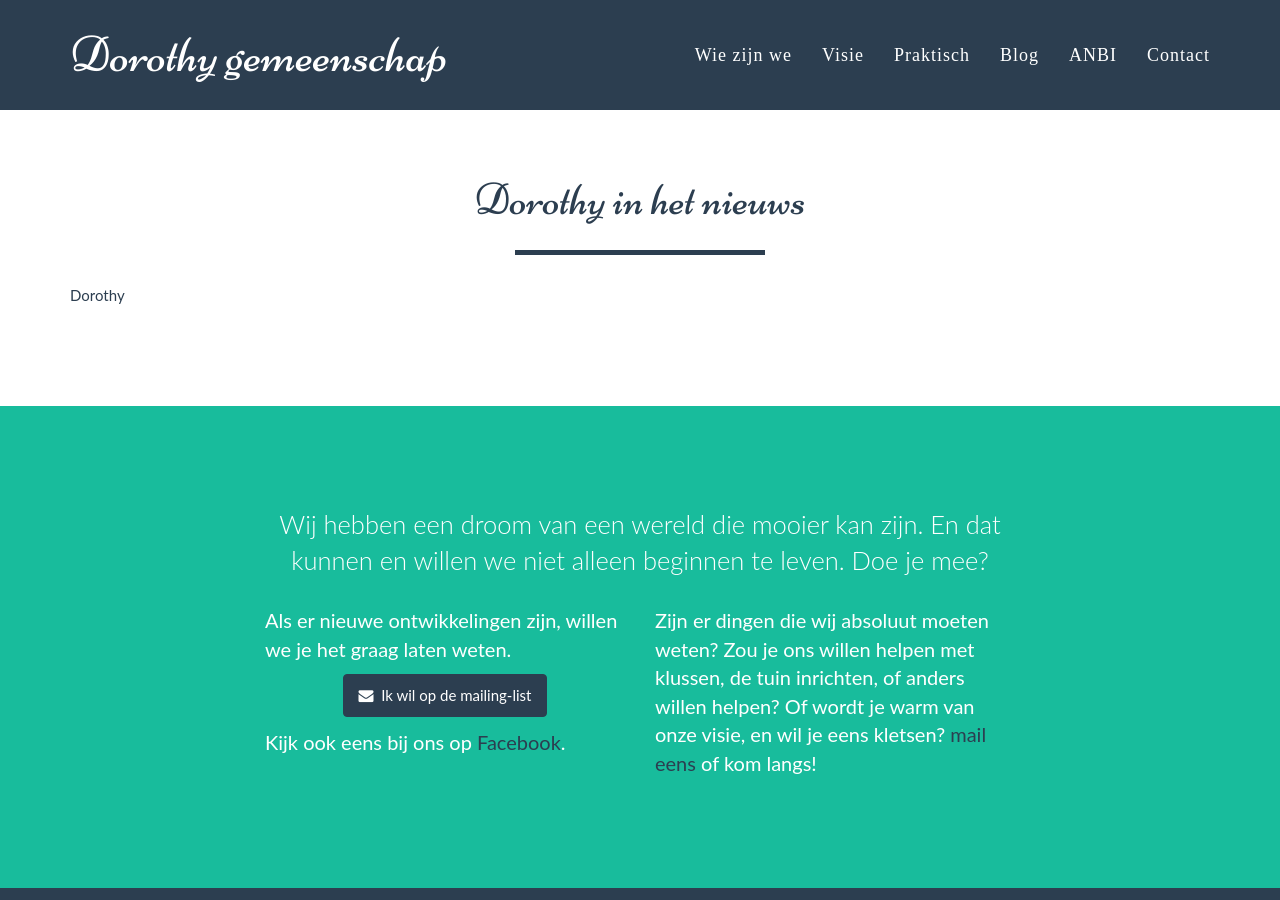
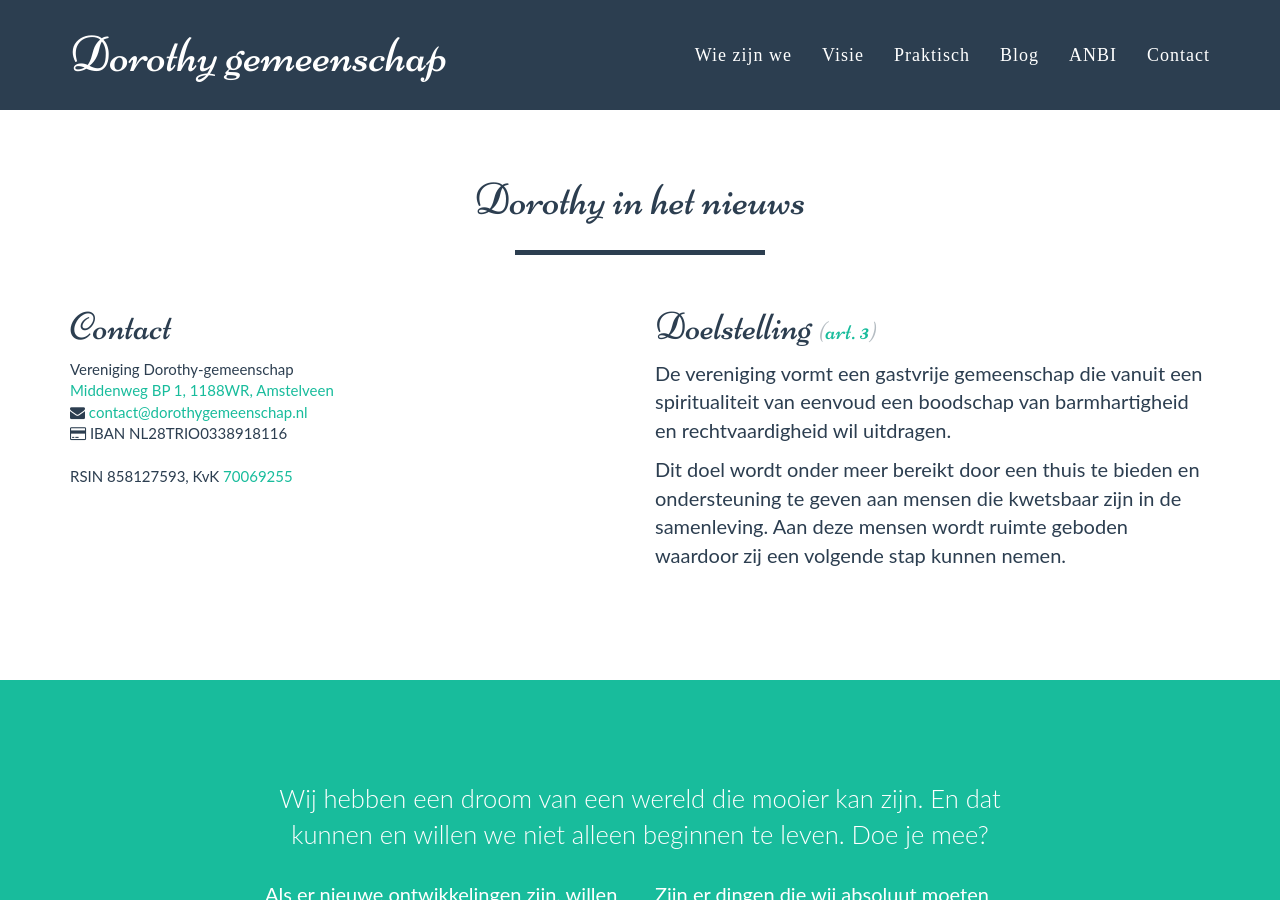
Before and after one commit to dorothygemeenschap/dorothygemeenschap.github.io, a Jekyll site: the page built from dorothyinhetnieuws.html, in a window 1280 px wide and 900 px high. Built offline with Jekyll 4.4.1, drawn with Linux system fonts in a browser that asks for light colours; some web fonts are replaced.

Commit message:
Update dorothyinhetnieuws.html

```diff
--- a/dorothyinhetnieuws.html
+++ b/dorothyinhetnieuws.html
@@ -2,4 +2,31 @@
 layout: default
 title: Dorothy in het nieuws
 ---
-Dorothy
+<div class="row">
+  <div class="col-md-6">
+    <h1>Contact</h1>
+
+    <address>
+      Vereniging Dorothy-gemeenschap<br>
+      <a href="https://www.openstreetmap.org/node/2799382644" target="_blank">Middenweg BP 1, 1188WR, Amstelveen</a><br>
+      <i class="fa fa-envelope"></i> <a href="mailto:contact@dorothygemeenschap.nl">contact@dorothygemeenschap.nl</a><br>
+      <i class="fa fa-credit-card"></i> IBAN NL28TRIO0338918116<br>
+      <br>
+      RSIN 858127593,
+      KvK <a href="https://openkvk.nl/openkvk/rechtspersoon-70069255-vereniging-dorothy-gemeenschap" target="_blank">70069255</a>
+    </address>
+  </div>
+  <div class="col-md-6">
+    <h1>
+      Doelstelling
+      <small>(<a href="/vereniging-statuten/#doel-artikel-3">art. 3</a>)</small>
+    </h1>
+
+    <p>De vereniging vormt een gastvrije gemeenschap die vanuit een spiritualiteit van
+    eenvoud een boodschap van barmhartigheid en rechtvaardigheid wil uitdragen.</p>
+
+    <p>Dit doel wordt onder meer bereikt door een thuis te bieden en ondersteuning
+    te geven aan mensen die kwetsbaar zijn in de samenleving. Aan deze mensen wordt
+    ruimte geboden waardoor zij een volgende stap kunnen nemen.</p>
+  </div>
+</div>
```
